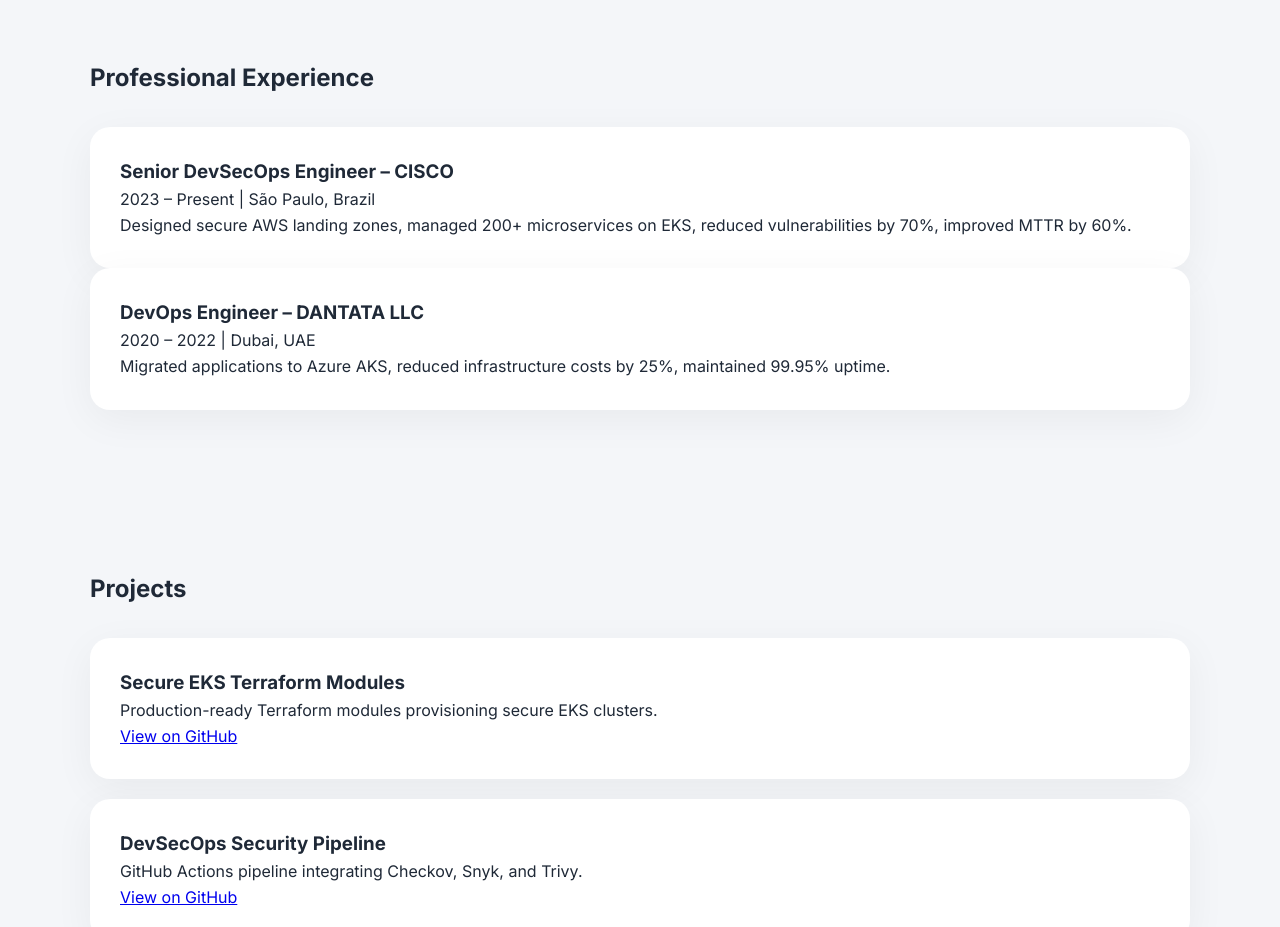
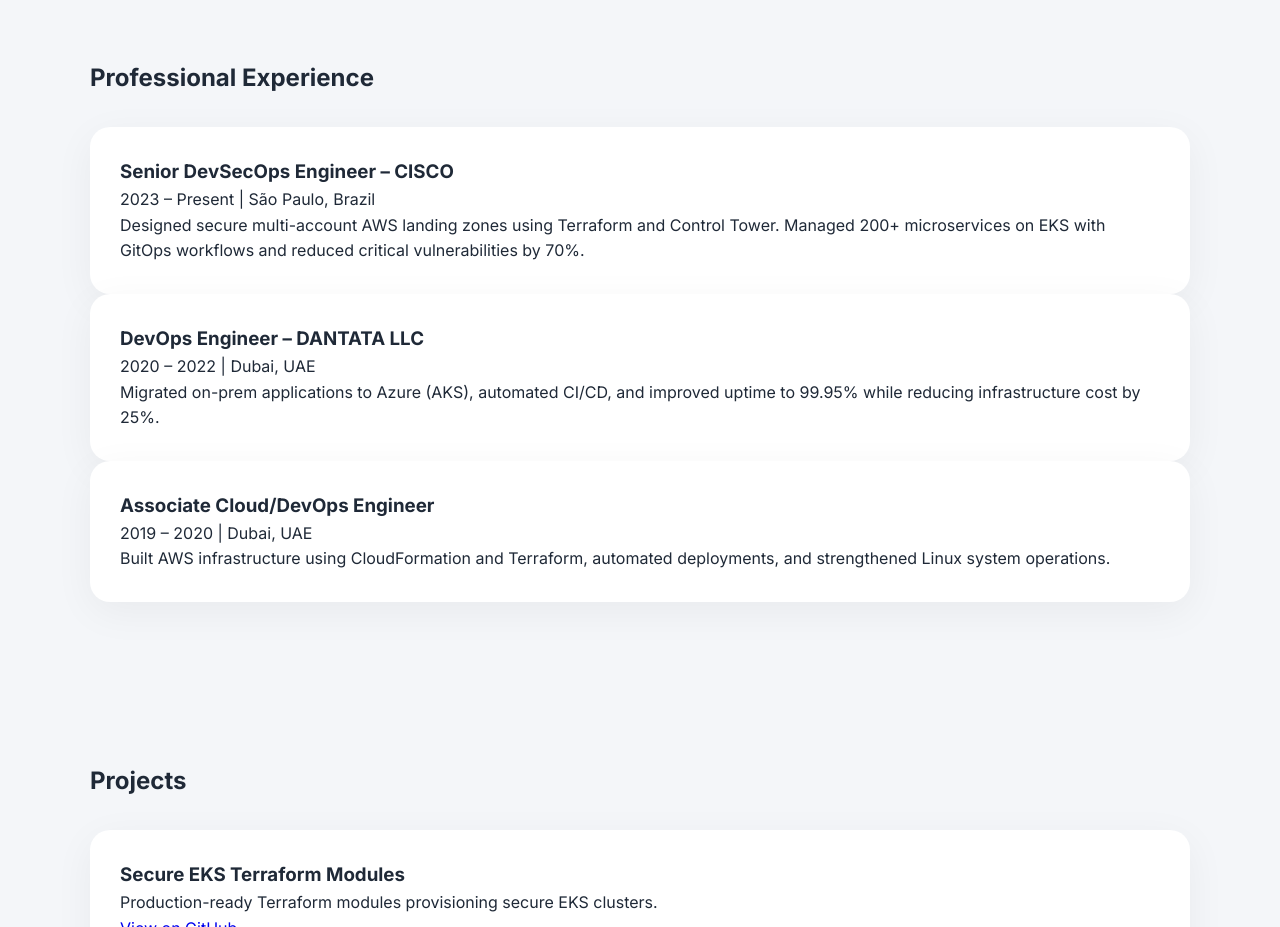
Before and after one commit to joeseun/portfolio, a plain HTML site: page index.html in a window 1280 px wide. Shown: the part 1620-2547 px from the top of the page. Drawn offline with Linux system fonts and the light colour scheme.

```diff
--- a/index.html
+++ b/index.html
@@ -112,25 +112,42 @@
     </div>
 </section>
 
-<!-- EXPERIENCE -->
+<!-- ===== Experience ===== -->
 <section id="experience" class="section fade-in">
     <div class="container">
         <h2>Professional Experience</h2>
 
+        <div class="timeline">
+
             <div class="card timeline-item">
                 <h3>Senior DevSecOps Engineer – CISCO</h3>
                 <span>2023 – Present | São Paulo, Brazil</span>
-            <p>Designed secure AWS landing zones, managed 200+ microservices on EKS,
-                reduced vulnerabilities by 70%, improved MTTR by 60%.</p>
+                <p>
+                    Designed secure multi-account AWS landing zones using Terraform
+                    and Control Tower. Managed 200+ microservices on EKS with GitOps
+                    workflows and reduced critical vulnerabilities by 70%.
+                </p>
             </div>
 
             <div class="card timeline-item">
                 <h3>DevOps Engineer – DANTATA LLC</h3>
                 <span>2020 – 2022 | Dubai, UAE</span>
-            <p>Migrated applications to Azure AKS, reduced infrastructure costs by 25%,
-                maintained 99.95% uptime.</p>
+                <p>
+                    Migrated on-prem applications to Azure (AKS), automated CI/CD,
+                    and improved uptime to 99.95% while reducing infrastructure cost by 25%.
+                </p>
             </div>
 
+            <div class="card timeline-item">
+                <h3>Associate Cloud/DevOps Engineer</h3>
+                <span>2019 – 2020 | Dubai, UAE</span>
+                <p>
+                    Built AWS infrastructure using CloudFormation and Terraform,
+                    automated deployments, and strengthened Linux system operations.
+                </p>
+            </div>
+
+        </div>
     </div>
 </section>
 
```
Lines whose indentation alone changed are shown as unchanged.
